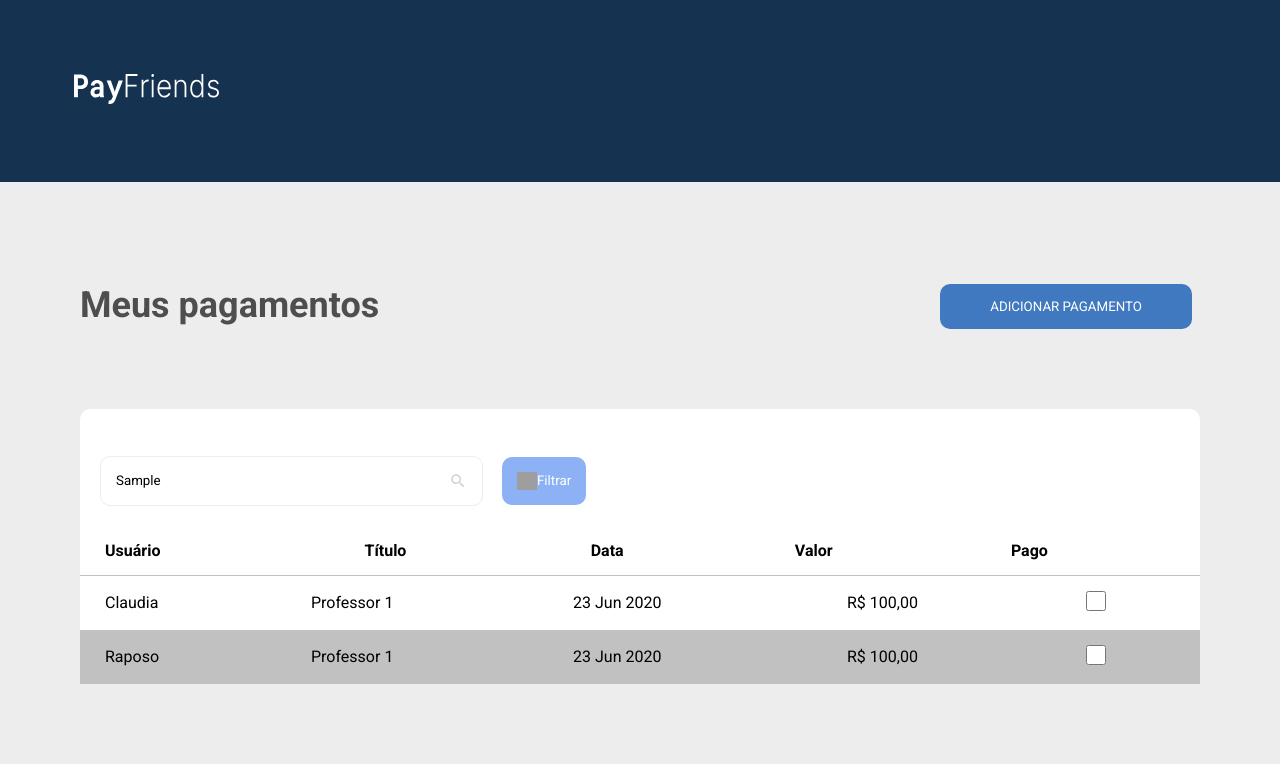
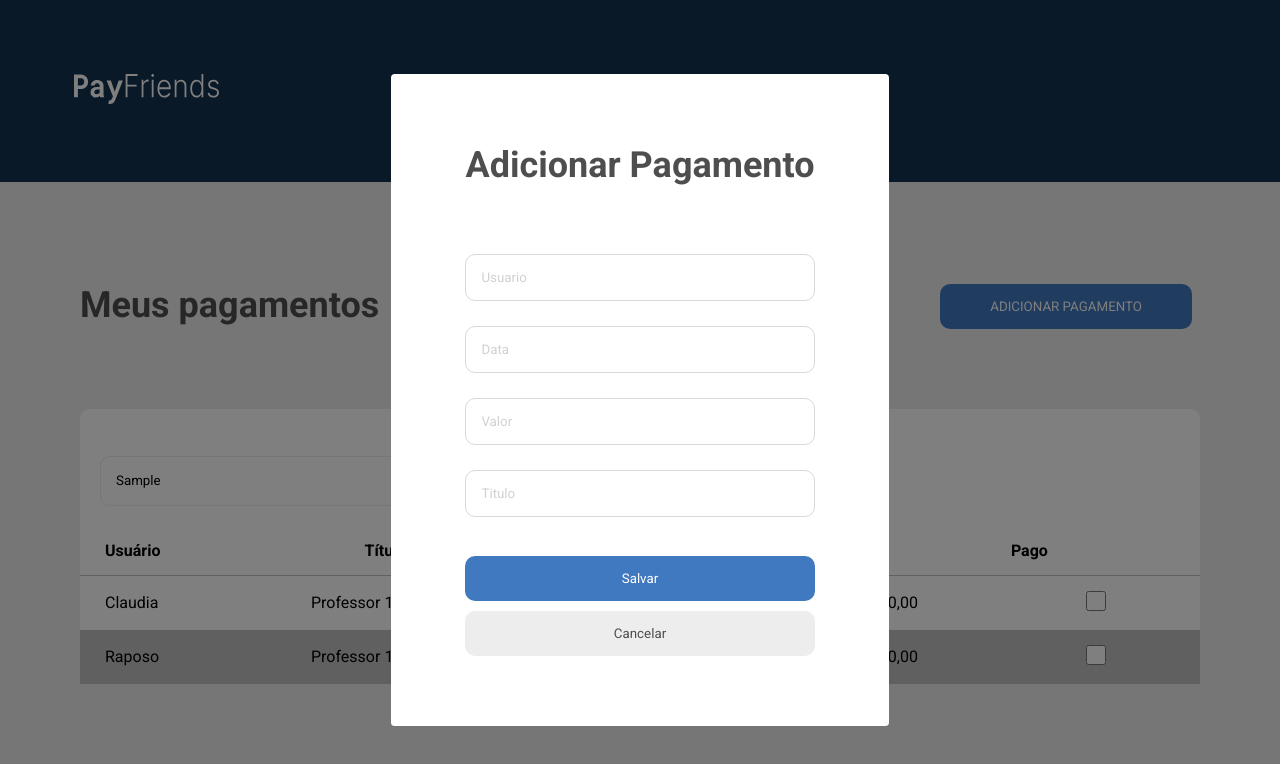
Before and after one commit to joelmirmanoel/pay-friends, a React (Create React App) app: page / in a window 1280 px wide. Both pictures are taken after typing "Sample" into the empty fields and a click on the button "ADICIONAR PAGAMENTO". Shown: the top 764 px of the page. Built offline with nearby package versions, Linux system fonts and the light colour scheme; grey boxes are pictures that could not be loaded.

Commit message:
Criação do Modal

```diff
--- a/package.json
+++ b/package.json
@@ -17,6 +17,7 @@
     "@types/react-dom": "^18.3.1",
     "react": "^18.3.1",
     "react-dom": "^18.3.1",
+    "react-modal": "^3.16.1",
     "react-scripts": "5.0.1",
     "styled-components": "^6.1.13",
     "typescript": "^4.9.5",
@@ -47,6 +48,7 @@
     ]
   },
   "devDependencies": {
+    "@types/react-modal": "^3.16.3",
     "@types/styled-components": "^5.1.34",
     "eslint-config-prettier": "^9.1.0",
     "eslint-import-resolver-typescript": "^3.6.3",
--- a/public/index.html
+++ b/public/index.html
@@ -6,7 +6,6 @@
     <link rel="preconnect" href="https://fonts.gstatic.com" crossorigin>
     <link href="https://fonts.googleapis.com/css2?family=Roboto:wght@300;400;500;700;900&display=swap" rel="stylesheet">
     <title>Pay Friends</title>
-    <link href="https://cdnjs.cloudflare.com/ajax/libs/font-awesome/6.7.1/css/all.min.css" rel="stylesheet">
 
   </head>
   <body>
--- a/src/App.tsx
+++ b/src/App.tsx
@@ -1,13 +1,23 @@
 import React, { useState } from 'react';
 import GlobalStyles from './theme/globalStyles';
 import { Login, Home } from './pages';
+import { AddPaymentModal } from './components';
 
 function App() {
   const [isLogin, setIsLogin] = useState<boolean>(false);
+  const [isAddPaymentModalOpen, setIsAddPaymentModalOpen] = useState(false);
+
+  function handleOpenAddPaymentModal() {
+    setIsAddPaymentModalOpen(true);
+  }
+  function handleCloseAddPaymentModal() {
+    setIsAddPaymentModalOpen(false);
+  }
   return (
     <>
       <GlobalStyles />
-      {true ? <Home /> : <Login setIsLogin={setIsLogin} />}
+      {true ? <Home handleOpenAddPaymentModal={handleOpenAddPaymentModal} /> : <Login setIsLogin={setIsLogin} />}
+      <AddPaymentModal isOpen={isAddPaymentModalOpen} onRequestClose={handleCloseAddPaymentModal} />
     </>
   );
 }
--- /dev/null
+++ b/src/components/addPaymentModal/index.tsx
@@ -0,0 +1,50 @@
+import Modal from 'react-modal';
+import { Input, Button } from '../';
+import { ContentButton, ContentInput, Title } from './styled';
+import { useState } from 'react';
+
+interface IAddPaymentModalProps {
+  isOpen: boolean;
+  onRequestClose: () => void;
+}
+
+export function AddPaymentModal({ isOpen, onRequestClose }: IAddPaymentModalProps) {
+  const [usuario, setUsuario] = useState<string>('');
+  const [data, setData] = useState<string>('');
+  const [valor, setValor] = useState<string>('');
+  const [titulo, setTitulo] = useState<string>('');
+
+  function handleCreatePayment() {
+    <p></p>;
+  }
+
+  return (
+    <Modal
+      isOpen={isOpen}
+      onRequestClose={onRequestClose}
+      overlayClassName="react-modal-overlay"
+      className="react-modal-content"
+    >
+      <Title>Adicionar Pagamento</Title>
+      <ContentInput>
+        <Input
+          isError={false}
+          placeholder="Usuario"
+          value={usuario}
+          onChange={event => setUsuario(event.target.value)}
+        />
+        <Input isError={false} placeholder="Data" value={data} onChange={event => setData(event.target.value)} />
+        <Input isError={false} placeholder="Valor" value={valor} onChange={event => setValor(event.target.value)} />
+        <Input isError={false} placeholder="Titulo" value={titulo} onChange={event => setTitulo(event.target.value)} />
+      </ContentInput>
+      <ContentButton>
+        <Button style={{ color: '#ffffff', background: '#4079C0' }} onClick={handleCreatePayment}>
+          Salvar
+        </Button>
+        <Button style={{ color: '#4E4E4E', background: '#EDEDED' }} onClick={onRequestClose}>
+          Cancelar
+        </Button>
+      </ContentButton>
+    </Modal>
+  );
+}
--- /dev/null
+++ b/src/components/addPaymentModal/styled.ts
@@ -0,0 +1,26 @@
+import styled from 'styled-components';
+
+export const Title = styled.h1`
+  color: #4e4e4e;
+  font-size: 36px;
+  font-family: 'Roboto';
+  font-weight: 700;
+  text-align: center;
+  margin-bottom: 68px;
+`;
+
+export const ContentInput = styled.div`
+  display: flex;
+  flex-direction: column;
+  gap: 25px;
+`;
+
+export const ContentButton = styled.div`
+  display: flex;
+  flex-direction: column;
+  margin-top: 39px;
+  gap: 10px;
+  font-size: 16px;
+  font-family: 'Roboto';
+  font-weight: 500;
+`;
--- a/src/components/index.ts
+++ b/src/components/index.ts
@@ -1,3 +1,4 @@
 export { Input } from './input';
 export { Button } from './button';
 export { Image } from './image';
+export { AddPaymentModal } from './addPaymentModal';
--- a/src/pages/home/index.tsx
+++ b/src/pages/home/index.tsx
@@ -20,7 +20,11 @@ import logoWhite from '../../assets/PayFriendsWhite.svg';
 import Vector from '../../assets/Vector.svg';
 import { Image } from '../../components';
 
-export function Home() {
+interface IHomeProps {
+  handleOpenAddPaymentModal: () => void;
+}
+
+export function Home({ handleOpenAddPaymentModal }: IHomeProps) {
   return (
     <Container>
       <Header>
@@ -28,7 +32,7 @@ export function Home() {
       </Header>
       <Content>
         <Title>Meus pagamentos</Title>
-        <ButtonAdd>ADICIONAR PAGAMENTO</ButtonAdd>
+        <ButtonAdd onClick={handleOpenAddPaymentModal}>ADICIONAR PAGAMENTO</ButtonAdd>
       </Content>
       <Box>
         <ContentFilter>
--- a/src/theme/globalStyles.ts
+++ b/src/theme/globalStyles.ts
@@ -12,6 +12,31 @@ const GlobalStyles = createGlobalStyle`
     margin: 0;
     font-weight: 400;
   }
+
+  .react-modal-overlay {
+        background: rgba(0, 0, 0, 0.5);
+
+        position: fixed;
+        top: 0;
+        bottom: 0;
+        right: 0;
+        left: 0;
+
+        display: flex;
+        align-items: center;
+        justify-content: center;
+        }
+
+    .react-modal-content {
+
+        max-width: 576px;
+        background: #ffffff;
+        padding: 70px 74px;
+        position: relative;
+        border-radius: 0.24rem;
+        display: flex;
+        flex-direction: column;
+    }
 `;
 
 export default GlobalStyles;
```
Also changed, not shown: 1 other file (tests, documents, lock files or other folders).
